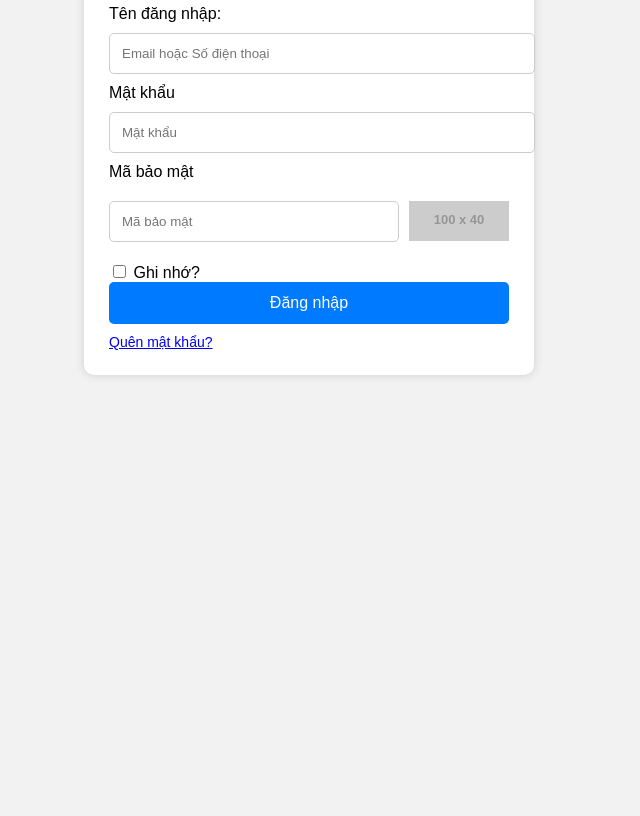
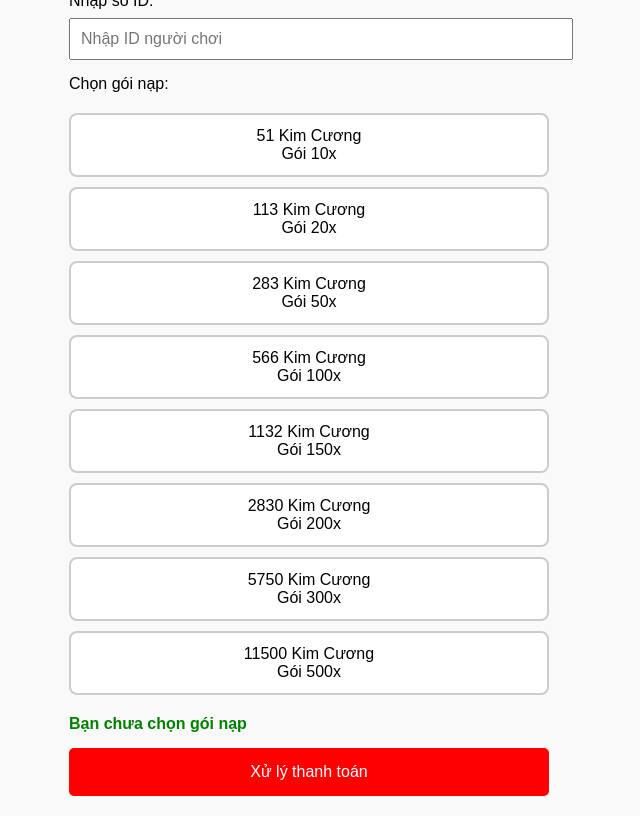
Before and after one commit to lamkhanghuynh09/kimcuongre, a plain HTML site: page index.html in a window 1280 px wide. Shown: the part 108-924 px from the top of the page, without its empty margins (331-971 px from the left). Before the commit the page ends 800 px from the top, so only its background shows below. Drawn offline with Linux system fonts and the light colour scheme; placeholder pictures from the web are drawn by us.

Commit message:
Update index.html

```diff
--- a/index.html
+++ b/index.html
@@ -1,94 +1,168 @@
 <!DOCTYPE html>
 <html lang="vi">
 <head>
-  <meta charset="UTF-8">
-  <title>Đăng nhập tài khoản</title>
-  <meta name="viewport" content="width=device-width, initial-scale=1">
+  <meta charset="UTF-8" />
+  <meta name="viewport" content="width=device-width, initial-scale=1.0"/>
+  <title>Nạp Kim Cương Free Fire</title>
   <style>
     body {
       font-family: Arial, sans-serif;
-      background-color: #f2f2f2;
-      margin: 0;
+      background: #f9f9f9;
       padding: 20px;
+      max-width: 480px;
+      margin: auto;
     }
-    .container {
-      max-width: 400px;
+    h1 {
+      color: red;
+    }
+    .box {
+      margin: 15px 0;
+    }
+    input[type="text"] {
+      width: 100%;
+      padding: 10px;
+      font-size: 16px;
+      margin-top: 8px;
+    }
+    .packages {
+      display: flex;
+      flex-wrap: wrap;
+      gap: 10px;
+      margin: 20px 0;
+    }
+    .package {
+      flex: 1 1 45%;
+      padding: 12px;
       background: #fff;
-      margin: auto;
-      padding: 25px;
-      border-radius: 10px;
-      box-shadow: 0 0 10px #ccc;
+      border: 2px solid #ccc;
+      text-align: center;
+      cursor: pointer;
+      border-radius: 8px;
     }
-    h2 {
-      text-align: center;
-    }
-    input[type="text"],
-    input[type="password"] {
-      width: 100%;
-      padding: 12px;
-      margin: 10px 0;
-      border: 1px solid #ccc;
-      border-radius: 5px;
-    }
-    .captcha {
-      display: flex;
-      align-items: center;
-      margin: 10px 0;
-    }
-    .captcha img {
-      margin-left: 10px;
-      height: 40px;
+    .package.selected {
+      border-color: red;
+      background: #ffeaea;
     }
     button {
       width: 100%;
-      padding: 12px;
-      background: #007bff;
-      color: white;
+      padding: 15px;
+      background: red;
+      color: #fff;
+      border: none;
       font-size: 16px;
-      border: none;
       border-radius: 5px;
       cursor: pointer;
     }
-    .options {
-      margin-top: 10px;
-      display: flex;
-      justify-content: space-between;
-      font-size: 14px;
+    .selected-info {
+      margin: 10px 0;
+      font-weight: bold;
+      color: green;
+    }
+
+    /* Overlay */
+    .overlay {
+      display: none;
+      position: fixed;
+      top: 0; left: 0;
+      width: 100%;
+      height: 100%;
+      background-color: rgba(0, 0, 0, 0.7);
+      z-index: 1000;
+      justify-content: center;
+      align-items: center;
+    }
+
+    .overlay-content {
+      background: #fff;
+      padding: 30px 20px;
+      border-radius: 10px;
+      font-size: 20px;
+      font-weight: bold;
+      text-align: center;
+      color: #333;
+      width: 80%;
+      max-width: 300px;
+      box-shadow: 0 0 10px rgba(0,0,0,0.3);
+      position: relative;
+    }
+
+    .close-btn {
+      margin-top: 20px;
+      background-color: #333;
+      color: #fff;
+      padding: 10px 20px;
+      border: none;
+      border-radius: 6px;
+      font-size: 16px;
+      cursor: pointer;
     }
   </style>
 </head>
 <body>
-  <div class="container">
-    <h2>Đăng nhập tài khoản</h2>
-    <label>Tên đăng nhập:</label>
-    <input type="text" id="username" placeholder="Email hoặc Số điện thoại">
+  <h1>Garena Free Fire</h1>
+  <div class="box">
+    <label for="userId">Nhập số ID:</label>
+    <input type="text" id="userId" placeholder="Nhập ID người chơi" />
+  </div>
 
-    <label>Mật khẩu</label>
-    <input type="password" id="password" placeholder="Mật khẩu">
+  <div class="box">
+    <label>Chọn gói nạp:</label>
+    <div class="packages" id="packageList">
+      <div class="package" data-value="51">51 Kim Cương<br/>Gói 10x</div>
+      <div class="package" data-value="113">113 Kim Cương<br/>Gói 20x</div>
+      <div class="package" data-value="283">283 Kim Cương<br/>Gói 50x</div>
+      <div class="package" data-value="566">566 Kim Cương<br/>Gói 100x</div>
+      <div class="package" data-value="1132">1132 Kim Cương<br/>Gói 150x</div>
+      <div class="package" data-value="2830">2830 Kim Cương<br/>Gói 200x</div>
+      <div class="package" data-value="5750">5750 Kim Cương<br/>Gói 300x</div>
+      <div class="package" data-value="11500">11500 Kim Cương<br/>Gói 500x</div>
+    </div>
+    <div class="selected-info" id="selectedInfo">Bạn chưa chọn gói nạp</div>
+  </div>
 
-    <label>Mã bảo mật</label>
-    <div class="captcha">
-      <input type="text" placeholder="Mã bảo mật">
-      <img src="https://dummyimage.com/100x40/fff/000&text=GH36P" alt="captcha">
-    </div>
+  <button onclick="handlePayment()">Xử lý thanh toán</button>
 
-    <label><input type="checkbox"> Ghi nhớ?</label>
-
-    <button onclick="login()">Đăng nhập</button>
-    <div class="options">
-      <a href="#">Quên mật khẩu?</a>
+  <!-- Overlay -->
+  <div class="overlay" id="overlay">
+    <div class="overlay-content">
+      <div id="overlayContent">Đang xử lý...</div>
+      <button class="close-btn" onclick="closeOverlay()">Đóng</button>
     </div>
   </div>
 
   <script>
-    function login() {
-      const user = document.getElementById('username').value;
-      const pass = document.getElementById('password').value;
-      if (user && pass) {
-        window.location.href = "home.html";
-      } else {
-        alert("Vui lòng nhập đầy đủ thông tin.");
+    const packages = document.querySelectorAll('.package');
+    const selectedInfo = document.getElementById('selectedInfo');
+    let selectedPackage = null;
+
+    packages.forEach(pkg => {
+      pkg.addEventListener('click', () => {
+        packages.forEach(p => p.classList.remove('selected'));
+        pkg.classList.add('selected');
+        selectedPackage = pkg.getAttribute('data-value');
+        selectedInfo.textContent = `Bạn đã chọn gói nạp: ${selectedPackage} kim cương`;
+      });
+    });
+
+    function handlePayment() {
+      const userId = document.getElementById('userId').value;
+      if (!userId || !selectedPackage) {
+        alert("Vui lòng nhập ID và chọn gói nạp!");
+        return;
       }
+
+      const overlay = document.getElementById('overlay');
+      const overlayContent = document.getElementById('overlayContent');
+      overlay.style.display = "flex";
+      overlayContent.textContent = "Đang xử lý...";
+
+      setTimeout(() => {
+        overlayContent.textContent = `Gửi đến ID ${userId} thành công`;
+      }, 1000);
+    }
+
+    function closeOverlay() {
+      document.getElementById('overlay').style.display = "none";
     }
   </script>
 </body>
```
